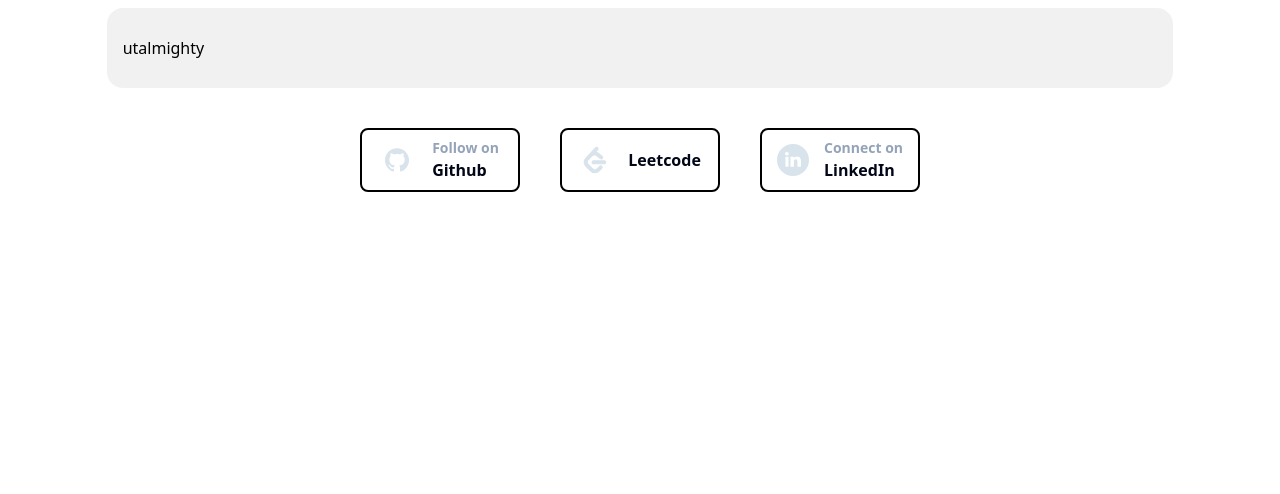
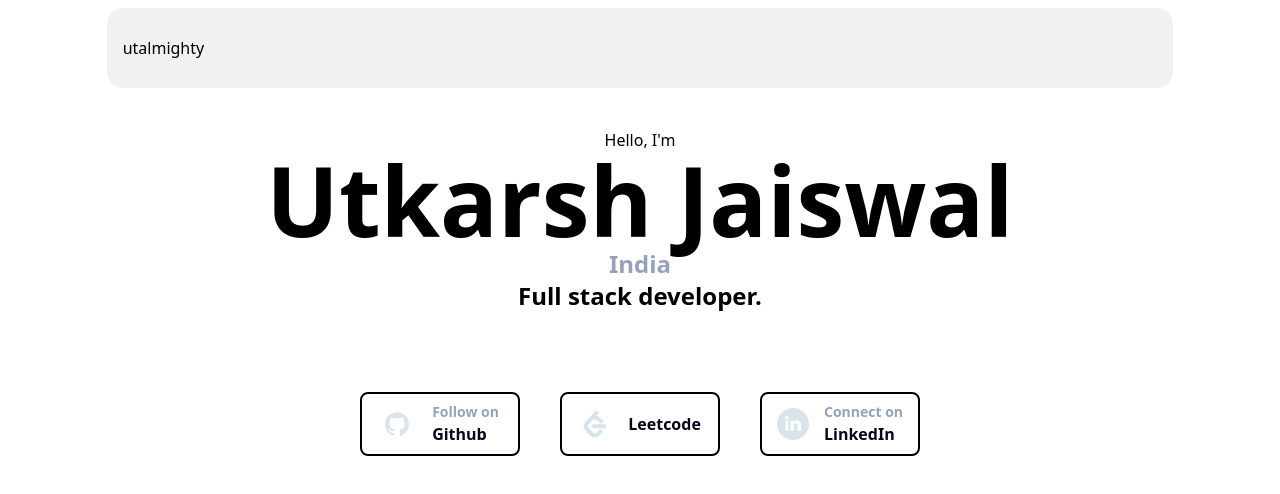
Before and after one commit to utalmighty/portfolio, a React (Vite) app: page / in a window 1280 px wide. Shown: the top 494 px of the page. Built offline with nearby package versions, Linux system fonts and the light colour scheme.

Commit message:
Added intro

```diff
--- /dev/null
+++ b/src/components/About.tsx
@@ -0,0 +1,14 @@
+import Name from "./Name";
+
+export default function About() {
+  return (
+    <>
+      <div className="m-10 text-center">
+        <p>Hello, I'm</p>
+        <Name/>
+        <p className="text-2xl font-bold text-slate-400">India</p>
+        <p className="text-2xl font-semibold">Full stack developer.</p>
+      </div>
+    </>
+  );
+}
--- /dev/null
+++ b/src/components/Name.tsx
@@ -0,0 +1,7 @@
+export default function Name() {
+  return (
+    <div>
+      <h1 className="font-bold text-4xl sm:text-8xl">Utkarsh Jaiswal</h1>
+    </div>
+  );
+}
--- a/src/components/Profile.tsx
+++ b/src/components/Profile.tsx
@@ -3,6 +3,7 @@ import ProfileButton from "./ProfileButton";
 import github from "../assets/github-icon.svg";
 import leetcode from "../assets/leetcode-icon.svg";
 import linkedin from "../assets/linkedin-icon.svg";
+import About from "./About";
 
 function Profile() {
   const profiles = [
@@ -40,6 +41,9 @@ function Profile() {
   return (
     <>
       <div className="flex justify-center">
+        <About/>
+      </div>
+      <div className="flex justify-center">
         <div className="flex flex-col sm:flex-row justify-center">
           {profileItems}
         </div>
```
